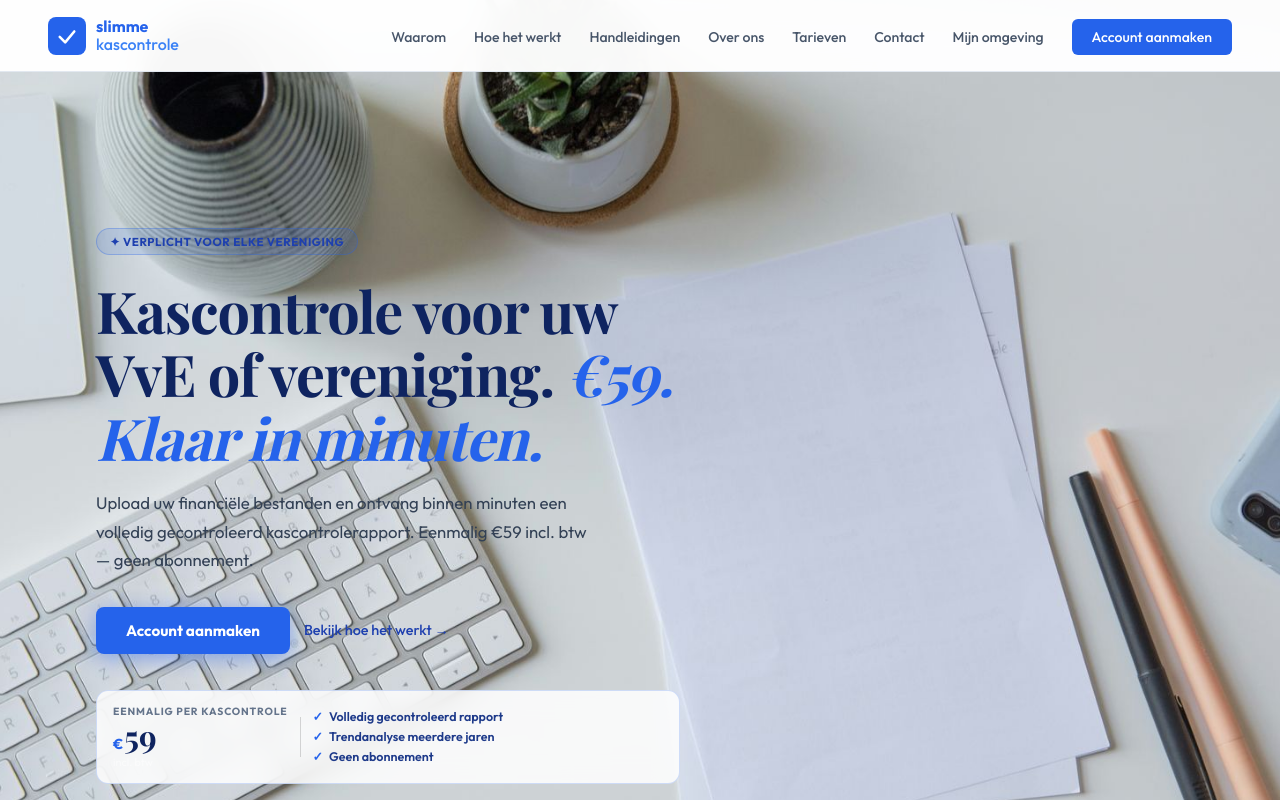
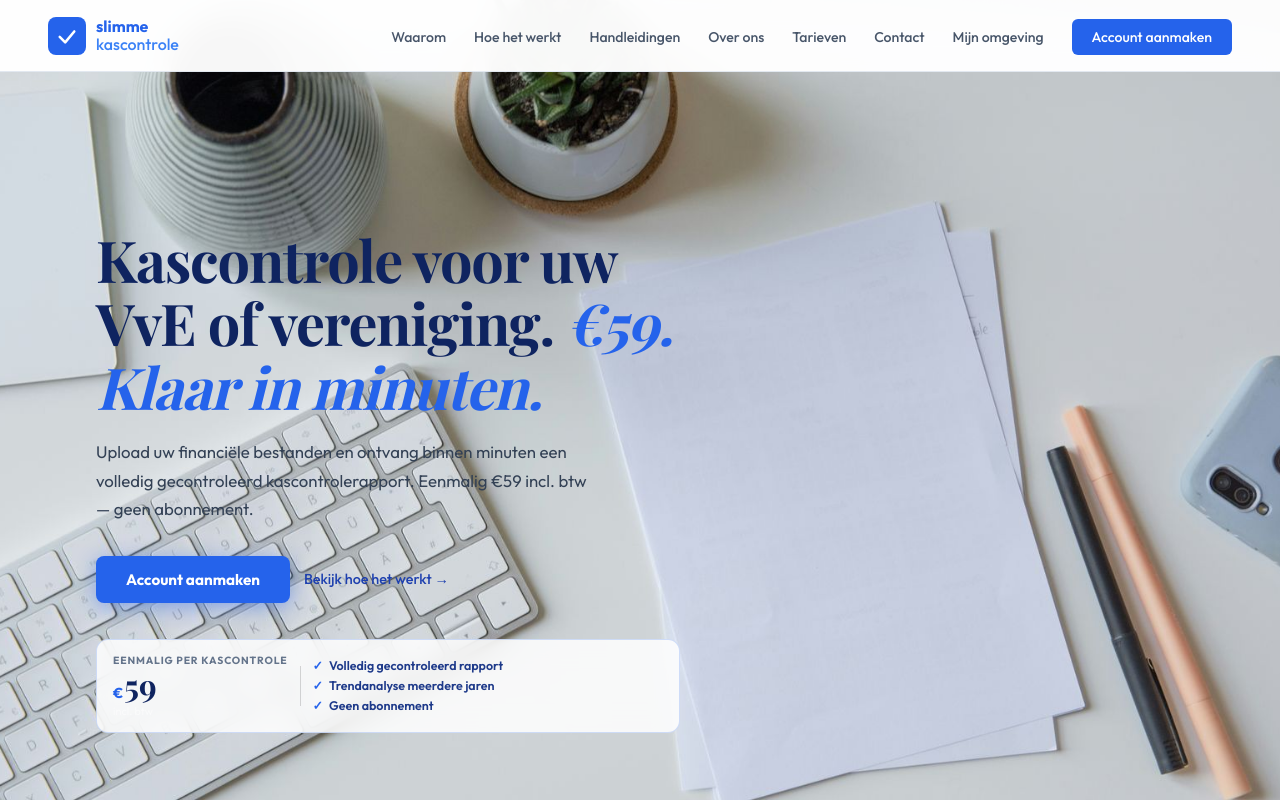
Before and after one commit to JJWVersteegh/Slimme-Kascontrole, a Next.js app: page / in a window 1280 px wide. Shown: the top 800 px of the page. Built offline with nearby package versions, Linux system fonts and the light colour scheme; a web font is replaced by a local one.

Commit message:
Update page.tsx

```diff
--- a/app/page.tsx
+++ b/app/page.tsx
@@ -49,7 +49,7 @@ nav.scrolled{box-shadow:0 4px 24px rgba(0,0,0,0.08)}
 .hero-bg img{width:100%;height:100%;object-fit:cover;object-position:center top;opacity:1}
 
 .hero-content{position:relative;z-index:1;width:100%;padding:140px 48px 80px;max-width:680px}
-.hero-eyebrow{display:inline-flex;align-items:center;gap:8px;background:rgba(37,99,235,0.12);border:1px solid rgba(37,99,235,0.3);color:#1e40af;font-size:0.72rem;font-weight:700;padding:5px 13px;border-radius:20px;margin-bottom:24px;letter-spacing:0.05em;text-transform:uppercase}
+
 .hero h1{font-family:'Playfair Display',serif;font-size:clamp(2rem,4.5vw,3.8rem);font-weight:700;line-height:1.1;color:#0f2460;margin-bottom:20px;letter-spacing:-0.02em}
 .hero h1 em{font-style:italic;font-weight:400;color:#2563EB}
 .hero-sub{font-size:clamp(0.92rem,2vw,1.05rem);color:#334155;line-height:1.7;margin-bottom:32px;max-width:500px}
@@ -197,7 +197,7 @@ footer a:hover{color:#93c5fd}
   .features-grid,.why-grid,.about-grid,.pricing-grid,.contact-grid{grid-template-columns:1fr}
   .sources-grid,.security-grid{grid-template-columns:1fr 1fr}
   .hero-content{padding:100px 20px 60px!important;width:100%!important;max-width:100%!important}
-  .hero-eyebrow{display:inline-flex!important}
+
   footer{flex-direction:column;text-align:center;padding:32px 20px}
   .footer-links{justify-content:center}
 }
@@ -261,7 +261,6 @@ footer a:hover{color:#93c5fd}
   </div>
   <div class="hero-content">
     <div style="max-width:600px">
-      <div class="hero-eyebrow">✦ Verplicht voor elke vereniging</div>
       <h1>Kascontrole voor uw VvE of vereniging. <em>€59. Klaar in minuten.</em></h1>
       <p class="hero-sub">Upload uw financiële bestanden en ontvang binnen minuten een volledig gecontroleerd kascontrolerapport. Eenmalig €59 incl. btw — geen abonnement.</p>
       <div class="hero-ctas">
```
